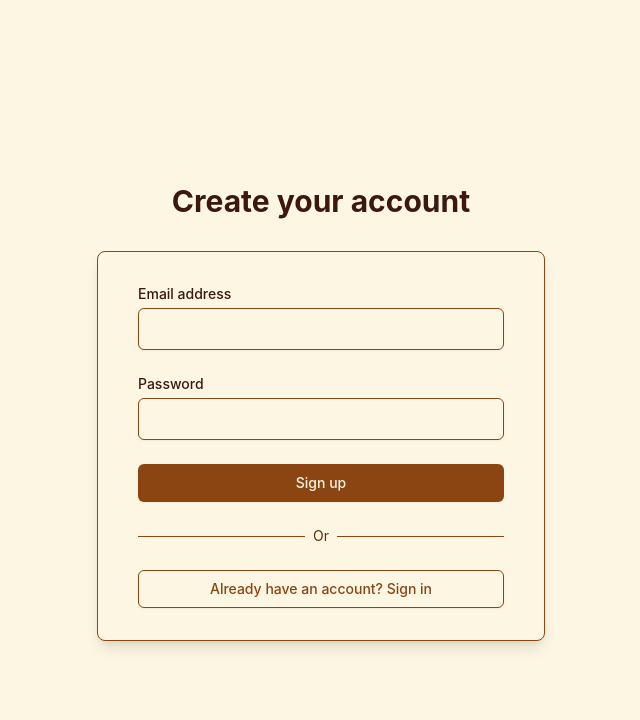
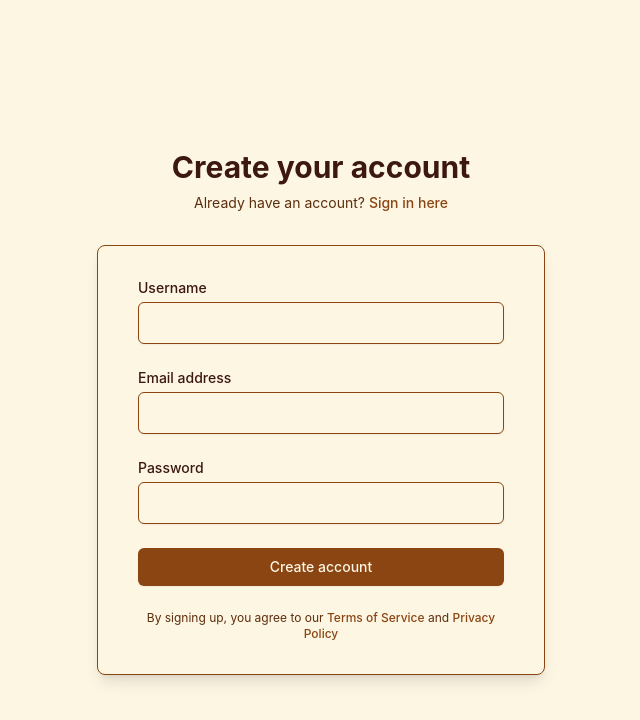
Before and after one commit to alateal/zendesk, a React (Vite) app: page /signup in a window 1280 px wide. Shown: the top 720 px of the page, without its empty margins (319-959 px from the left). Built offline with nearby package versions, Linux system fonts and the light colour scheme; no server answers.

Commit message:
finally sign in

```diff
--- a/src/components/Dashboard.tsx
+++ b/src/components/Dashboard.tsx
@@ -1,36 +1,59 @@
 import { useState, useEffect } from 'react';
-import {
-  IconInbox,
-  IconBook,
-  IconBrandSlack,
-  IconBrandDiscord,
-  IconMail,
-  IconLogout,
-  IconRobot,
-  IconUsers,
-  IconChartBar,
-  IconSend,
-  IconPlus,
-  IconSearch,
-  IconDotsVertical,
-  IconInbox as IconTickets,
-  IconSettings,
-  IconUser
-} from '@tabler/icons-react';
-import { useAuth } from '../contexts/AuthContext';
+import IconInbox from '@tabler/icons-react/dist/esm/icons/IconInbox';
+import IconBook from '@tabler/icons-react/dist/esm/icons/IconBook';
+import IconBrandSlack from '@tabler/icons-react/dist/esm/icons/IconBrandSlack';
+import IconBrandDiscord from '@tabler/icons-react/dist/esm/icons/IconBrandDiscord';
+import IconMail from '@tabler/icons-react/dist/esm/icons/IconMail';
+import IconLogout from '@tabler/icons-react/dist/esm/icons/IconLogout';
+import IconRobot from '@tabler/icons-react/dist/esm/icons/IconRobot';
+import IconUsers from '@tabler/icons-react/dist/esm/icons/IconUsers';
+import IconChartBar from '@tabler/icons-react/dist/esm/icons/IconChartBar';
+import IconSend from '@tabler/icons-react/dist/esm/icons/IconSend';
+import IconPlus from '@tabler/icons-react/dist/esm/icons/IconPlus';
+import IconSearch from '@tabler/icons-react/dist/esm/icons/IconSearch';
+import IconDotsVertical from '@tabler/icons-react/dist/esm/icons/IconDotsVertical';
+import IconTickets from '@tabler/icons-react/dist/esm/icons/IconInbox';
+import IconSettings from '@tabler/icons-react/dist/esm/icons/IconSettings';
+import IconUser from '@tabler/icons-react/dist/esm/icons/IconUser';
 import { useNavigate } from 'react-router-dom';
-import { RealtimeChannel } from '@supabase/supabase-js';
 import supabase from '../supabase';
 import { Message } from '../types/supabase';
 
 const Dashboard = () => {
-  const { signOut, user } = useAuth();
   const navigate = useNavigate();
   const [selectedNav, setSelectedNav] = useState('inbox');
   const [selectedApp, setSelectedApp] = useState('whatsapp');
   const [message, setMessage] = useState('');
   const [messages, setMessages] = useState<Message[]>([]);
-  const [channel, setChannel] = useState<RealtimeChannel | null>(null);
+
+  // Check authentication when component mounts
+  useEffect(() => {
+    checkUser();
+  }, []); // Empty dependency array means this runs once when component mounts
+
+  // Function to check if user is authenticated
+  const checkUser = async () => {
+    // Get the current session from Supabase
+    const { data: { session } } = await supabase.auth.getSession();
+
+    // If no session exists, redirect to sign in page
+    if (!session) {
+      navigate('/signin');
+      return;
+    }
+
+    // Optional: You can store the user data in state if needed
+    // const user = session.user;
+    // setUser(user);
+  };
+
+  // Handle sign out
+  const handleSignOut = async () => {
+    // Sign out from Supabase
+    await supabase.auth.signOut();
+    // Redirect to sign in page
+    navigate('/signin');
+  };
 
   const apps = [
     {
@@ -62,11 +85,6 @@ const Dashboard = () => {
       time: '2h'
     },
   ];
-
-  const handleSignOut = async () => {
-    await signOut();
-    navigate('/signin');
-  };
 
   // Function to load initial messages
   const loadMessages = async (conversationId: string) => {
@@ -109,8 +127,6 @@ const Dashboard = () => {
       )
       .subscribe();
 
-    setChannel(channel);
-
     // Cleanup subscription
     return () => {
       channel.unsubscribe();
@@ -119,20 +135,18 @@ const Dashboard = () => {
 
   // Function to send message
   const sendMessage = async () => {
-    if (!message.trim() || !user) return;
+    if (!message.trim()) return;
 
     try {
-      const newMessage = {
-        content: message,
-        user_id: user.id,
-        conversation_id: selectedApp,
-        sender_name: user.email,
-        sender_type: 'user' as const,
-      };
-
-      const { error } = await supabase
+      const { data, error } = await supabase
         .from('messages')
-        .insert([newMessage]);
+        .insert([{
+          content: message,
+          user_id: 'user',
+          conversation_id: selectedApp,
+          sender_name: 'User',
+          sender_type: 'user' as const,
+        }]);
 
       if (error) throw error;
 
@@ -336,12 +350,12 @@ const Dashboard = () => {
                 <div
                   key={msg.id}
                   className={`max-w-2xl ${
-                    msg.user_id === user?.id ? 'ml-auto' : 'mr-auto'
+                    msg.user_id === 'user' ? 'ml-auto' : 'mr-auto'
                   }`}
                 >
                   <div
                     className={`rounded-lg p-4 ${
-                      msg.user_id === user?.id
+                      msg.user_id === 'user'
                         ? 'bg-[#8B4513] text-[#FDF6E3]'
                         : 'bg-white border border-[#8B4513]'
                     }`}
--- a/src/components/PrivateRoute.tsx
+++ /dev/null
@@ -1,26 +0,0 @@
-import { Navigate } from 'react-router-dom';
-import { useAuth } from '../contexts/AuthContext';
-
-interface PrivateRouteProps {
-  children: React.ReactNode;
-}
-
-const PrivateRoute = ({ children }: PrivateRouteProps) => {
-  const { user, loading } = useAuth();
-
-  if (loading) {
-    return (
-      <div className="min-h-screen bg-[#FDF6E3] flex items-center justify-center">
-        <div className="text-[#3C1810]">Loading...</div>
-      </div>
-    );
-  }
-
-  if (!user) {
-    return <Navigate to="/signin" />;
-  }
-
-  return <>{children}</>;
-};
-
-export default PrivateRoute;
--- a/src/components/SignIn.tsx
+++ b/src/components/SignIn.tsx
@@ -20,13 +20,17 @@ const SignIn = () => {
         password,
       })
 
-      if (error) throw error
+      if (error) {
+        setError(error.message)
+        return
+      }
 
       if (data.user) {
         navigate('/dashboard')
       }
     } catch (error) {
-      setError(error instanceof Error ? error.message : 'An error occurred during sign in')
+      setError('An unexpected error occurred')
+      console.error(error)
     } finally {
       setLoading(false)
     }
--- a/src/components/SignUp.tsx
+++ b/src/components/SignUp.tsx
@@ -5,12 +5,14 @@ import supabase from '../supabase'
 const SignUp = () => {
   const [email, setEmail] = useState('')
   const [password, setPassword] = useState('')
+  const [username, setUsername] = useState('')
   const [error, setError] = useState<string | null>(null)
   const [loading, setLoading] = useState(false)
   const navigate = useNavigate()
 
   const handleSubmit = async (e: React.FormEvent) => {
     e.preventDefault()
+
     try {
       setError(null)
       setLoading(true)
@@ -20,15 +22,16 @@ const SignUp = () => {
         password,
         options: {
           data: {
-            role: 'customer', // Default role for new signups
-          },
-        },
+            username: username
+          }
+        }
       })
 
       if (error) throw error
 
       if (data.user) {
-        navigate('/dashboard')
+        // Successful sign up
+        navigate('/signin')
       }
     } catch (error) {
       setError(error instanceof Error ? error.message : 'An error occurred during sign up')
@@ -43,6 +46,12 @@ const SignUp = () => {
         <h2 className="mt-6 text-center text-3xl font-bold text-[#3C1810]">
           Create your account
         </h2>
+        <p className="mt-2 text-center text-sm text-[#5C2E0E]">
+          Already have an account?{' '}
+          <Link to="/signin" className="font-medium text-[#8B4513] hover:text-[#5C2E0E]">
+            Sign in here
+          </Link>
+        </p>
       </div>
 
       <div className="mt-8 sm:mx-auto sm:w-full sm:max-w-md">
@@ -54,6 +63,25 @@ const SignUp = () => {
           )}
 
           <form className="space-y-6" onSubmit={handleSubmit}>
+            <div>
+              <label htmlFor="username" className="block text-sm font-medium text-[#3C1810]">
+                Username
+              </label>
+              <div className="mt-1">
+                <input
+                  id="username"
+                  name="username"
+                  type="text"
+                  autoComplete="username"
+                  required
+                  className="appearance-none block w-full px-3 py-2 border border-[#8B4513] rounded-md shadow-sm placeholder-[#8B4513] focus:outline-none focus:ring-2 focus:ring-[#8B4513] bg-[#FDF6E3]"
+                  value={username}
+                  onChange={(e) => setUsername(e.target.value)}
+                  disabled={loading}
+                />
+              </div>
+            </div>
+
             <div>
               <label htmlFor="email" className="block text-sm font-medium text-[#3C1810]">
                 Email address
@@ -98,29 +126,22 @@ const SignUp = () => {
                 className="w-full flex justify-center py-2 px-4 border border-transparent rounded-md shadow-sm text-sm font-medium text-[#FDF6E3] bg-[#8B4513] hover:bg-[#5C2E0E] focus:outline-none focus:ring-2 focus:ring-offset-2 focus:ring-[#8B4513] disabled:opacity-50 disabled:cursor-not-allowed"
                 disabled={loading}
               >
-                {loading ? 'Creating account...' : 'Sign up'}
+                {loading ? 'Creating account...' : 'Create account'}
               </button>
             </div>
           </form>
 
           <div className="mt-6">
-            <div className="relative">
-              <div className="absolute inset-0 flex items-center">
-                <div className="w-full border-t border-[#8B4513]" />
-              </div>
-              <div className="relative flex justify-center text-sm">
-                <span className="px-2 bg-[#FDF6E3] text-[#5C2E0E]">Or</span>
-              </div>
-            </div>
-
-            <div className="mt-6">
-              <Link
-                to="/signin"
-                className="w-full flex justify-center py-2 px-4 border border-[#8B4513] rounded-md shadow-sm text-sm font-medium text-[#8B4513] bg-[#FDF6E3] hover:bg-[#F5E6D3]"
-              >
-                Already have an account? Sign in
-              </Link>
-            </div>
+            <p className="text-center text-xs text-[#5C2E0E]">
+              By signing up, you agree to our{' '}
+              <a href="#" className="font-medium text-[#8B4513] hover:text-[#5C2E0E]">
+                Terms of Service
+              </a>{' '}
+              and{' '}
+              <a href="#" className="font-medium text-[#8B4513] hover:text-[#5C2E0E]">
+                Privacy Policy
+              </a>
+            </p>
           </div>
         </div>
       </div>
--- a/src/contexts/AuthContext.tsx
+++ /dev/null
@@ -1,81 +0,0 @@
-import { createContext, useContext, useEffect, useState } from 'react'
-import { User } from '@supabase/supabase-js'
-import supabase from '../supabase'
-import { UserProfile } from '../types/supabase'
-
-interface AuthContextType {
-  user: User | null
-  userProfile: UserProfile | null
-  loading: boolean
-  signOut: () => Promise<void>
-}
-
-const AuthContext = createContext<AuthContextType | undefined>(undefined)
-
-export function AuthProvider({ children }: { children: React.ReactNode }) {
-  const [user, setUser] = useState<User | null>(null)
-  const [userProfile, setUserProfile] = useState<UserProfile | null>(null)
-  const [loading, setLoading] = useState(true)
-
-  useEffect(() => {
-    // Check active sessions and sets the user
-    supabase.auth.getSession().then(({ data: { session } }) => {
-      setUser(session?.user ?? null)
-      if (session?.user) {
-        fetchUserProfile(session.user.id)
-      }
-      setLoading(false)
-    })
-
-    // Listen for changes on auth state (sign in, sign out, etc.)
-    const { data: { subscription } } = supabase.auth.onAuthStateChange(async (_event, session) => {
-      setUser(session?.user ?? null)
-      if (session?.user) {
-        await fetchUserProfile(session.user.id)
-      } else {
-        setUserProfile(null)
-      }
-      setLoading(false)
-    })
-
-    return () => subscription.unsubscribe()
-  }, [])
-
-  const fetchUserProfile = async (userId: string) => {
-    try {
-      const { data, error } = await supabase
-        .from('users')
-        .select('*')
-        .eq('id', userId)
-        .single()
-
-      if (error) throw error
-      setUserProfile(data)
-    } catch (error) {
-      console.error('Error fetching user profile:', error)
-    }
-  }
-
-  const signOut = async () => {
-    await supabase.auth.signOut()
-    setUser(null)
-    setUserProfile(null)
-  }
-
-  const value = {
-    user,
-    userProfile,
-    loading,
-    signOut,
-  }
-
-  return <AuthContext.Provider value={value}>{children}</AuthContext.Provider>
-}
-
-export function useAuth() {
-  const context = useContext(AuthContext)
-  if (context === undefined) {
-    throw new Error('useAuth must be used within an AuthProvider')
-  }
-  return context
-}
--- a/src/main.tsx
+++ b/src/main.tsx
@@ -1,41 +1,21 @@
 import { StrictMode } from 'react'
 import { createRoot } from 'react-dom/client'
-import { BrowserRouter, Routes, Route, Navigate } from 'react-router-dom'
+import { BrowserRouter, Routes, Route } from 'react-router-dom'
 import './index.css'
 import LandingPage from './components/LandingPage'
 import SignIn from './components/SignIn'
 import SignUp from './components/SignUp'
 import Dashboard from './components/Dashboard'
-import { AuthProvider } from './contexts/AuthContext'
-import PrivateRoute from './components/PrivateRoute'
 
 createRoot(document.getElementById('root')!).render(
   <StrictMode>
-    <AuthProvider>
     <BrowserRouter>
       <Routes>
         <Route path="/" element={<LandingPage />} />
         <Route path="/signin" element={<SignIn />} />
         <Route path="/signup" element={<SignUp />} />
-          <Route
-            path="/dashboard"
-            element={
-              <PrivateRoute>
-                <Dashboard />
-              </PrivateRoute>
-            }
-          />
-          {/* Catch all route - redirect to dashboard if authenticated, otherwise to signin */}
-          <Route
-            path="*"
-            element={
-              <PrivateRoute>
-                <Navigate to="/dashboard" replace />
-              </PrivateRoute>
-            }
-          />
+        <Route path="/dashboard" element={<Dashboard />} />
       </Routes>
     </BrowserRouter>
-    </AuthProvider>
   </StrictMode>,
 )
```
Lines whose indentation alone changed are shown as unchanged.
